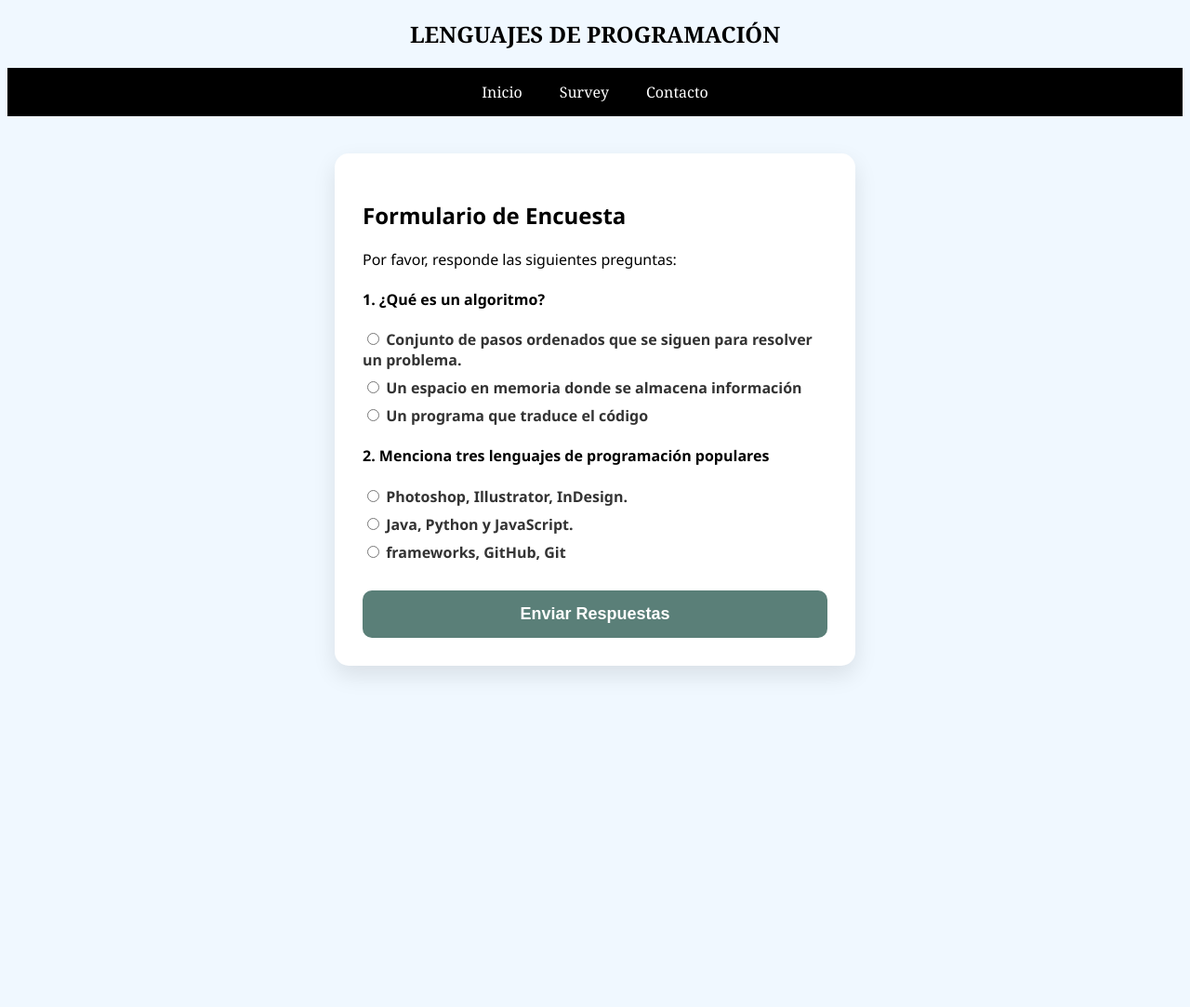
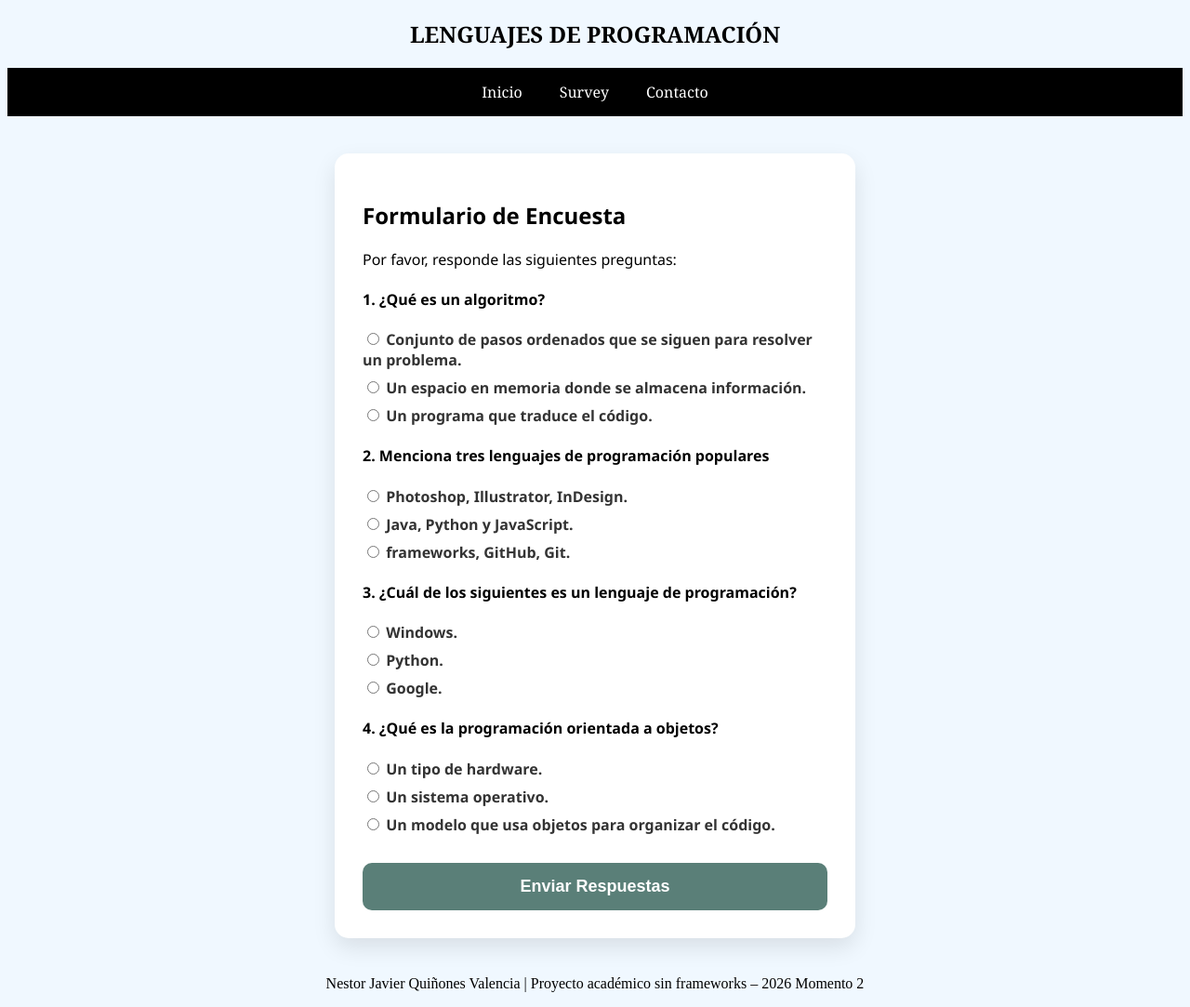
Before and after one commit to N4xtorq9/cesde-IAP-momento2-surveys-nestor-qui-ones, a plain HTML site: page survey.html in a window 1280 px wide. Shown: the whole page at 93% size. Before the commit the page ends 800 px from the top, so only its background shows below. Drawn offline with Linux system fonts and the light colour scheme.

Commit message:
Se crea el formulario de encuestas

```diff
--- a/styles/styles.css
+++ b/styles/styles.css
@@ -88,28 +88,6 @@ label {
     color: #333;
 }
 
-/* Estilo para los inputs, selects y textareas */
-input[type="text"],
-select,
-textarea {
-    width: 100%;
-    padding: 12px;
-    border: 1px solid #ccc;
-    border-radius: 8px;
-    box-sizing: border-box; /* Importante para que el padding no afecte el ancho */
-    font-size: 16px;
-    transition: border-color 0.3s, box-shadow 0.3s;
-}
-
-/* Efecto al hacer clic (Focus) */
-input:focus,
-select:focus,
-textarea:focus {
-    outline: none;
-    border-color: #5A7F78;
-    box-shadow: 0 0 8px rgba(90, 127, 120, 0.3);
-}
-
 /* Botón de enviar basado en tu estilo previo */
 .btn-enviar {
     width: 100%;
--- a/survey.html
+++ b/survey.html
@@ -32,14 +32,14 @@
 
             <section class="form-group">
                 <label class="radio-item">
-                    <input type="radio" name="frecuencia" value="diario"> Conjunto de pasos ordenados que se siguen para
+                    <input type="radio" name="frecuencia" value=""> Conjunto de pasos ordenados que se siguen para
                     resolver un problema.
                 </label>
                 <label class="radio-item">
-                    <input type="radio" name="frecuencia" value="semanal"> Un espacio en memoria donde se almacena información
+                    <input type="radio" name="frecuencia" value=""> Un espacio en memoria donde se almacena información.
                 </label>
                 <label class="radio-item">
-                    <input type="radio" name="frecuencia" value="mensual"> Un programa que traduce el código
+                    <input type="radio" name="frecuencia" value=""> Un programa que traduce el código.
                 </label>
             </section>
 
@@ -47,18 +47,53 @@
 
             <section class="form-group">
                 <label class="radio-item">
-                    <input type="radio" name="frecuencia" value="diario"> Photoshop, Illustrator, InDesign.
+                    <input type="radio" name="frecuencia" value=""> Photoshop, Illustrator, InDesign.
                 </label>
                 <label class="radio-item">
-                    <input type="radio" name="frecuencia" value="semanal"> Java, Python y JavaScript.
+                    <input type="radio" name="frecuencia" value=""> Java, Python y JavaScript.
                 </label>
                 <label class="radio-item">
-                    <input type="radio" name="frecuencia" value="mensual"> frameworks, GitHub, Git
+                    <input type="radio" name="frecuencia" value=""> frameworks, GitHub, Git.
+                </label>
+            </section>
+
+            <h4>3. ¿Cuál de los siguientes es un lenguaje de programación?</h4>
+
+            <section class="form-group">
+                <label class="radio-item">
+                    <input type="radio" name="frecuencia" value=""> Windows.
+                </label>
+                <label class="radio-item">
+                    <input type="radio" name="frecuencia" value=""> Python.
+                </label>
+                <label class="radio-item">
+                    <input type="radio" name="frecuencia" value=""> Google.
+                </label>
+            </section>
+
+            <h4>4. ¿Qué es la programación orientada a objetos?</h4>
+
+            <section class="form-group">
+                <label class="radio-item">
+                    <input type="radio" name="frecuencia" value="diario"> Un tipo de hardware.
+                </label>
+                <label class="radio-item">
+                    <input type="radio" name="frecuencia" value="semanal"> Un sistema operativo.
+                </label>
+                <label class="radio-item">
+                    <input type="radio" name="frecuencia" value="mensual"> Un modelo que usa objetos para organizar el código.
                 </label>
             </section>
 
             <button type="submit" class="btn-enviar">Enviar Respuestas</button>
+
         </form>
     </section>
 
+    <footer class="footer">
+        <p> Nestor Javier Quiñones Valencia | Proyecto académico sin frameworks – 2026 Momento 2 </p>
+    </footer>
+
 </body>
+
+</html>
```
Also changed, not shown: contact-us.html (+6 -2 lines).
